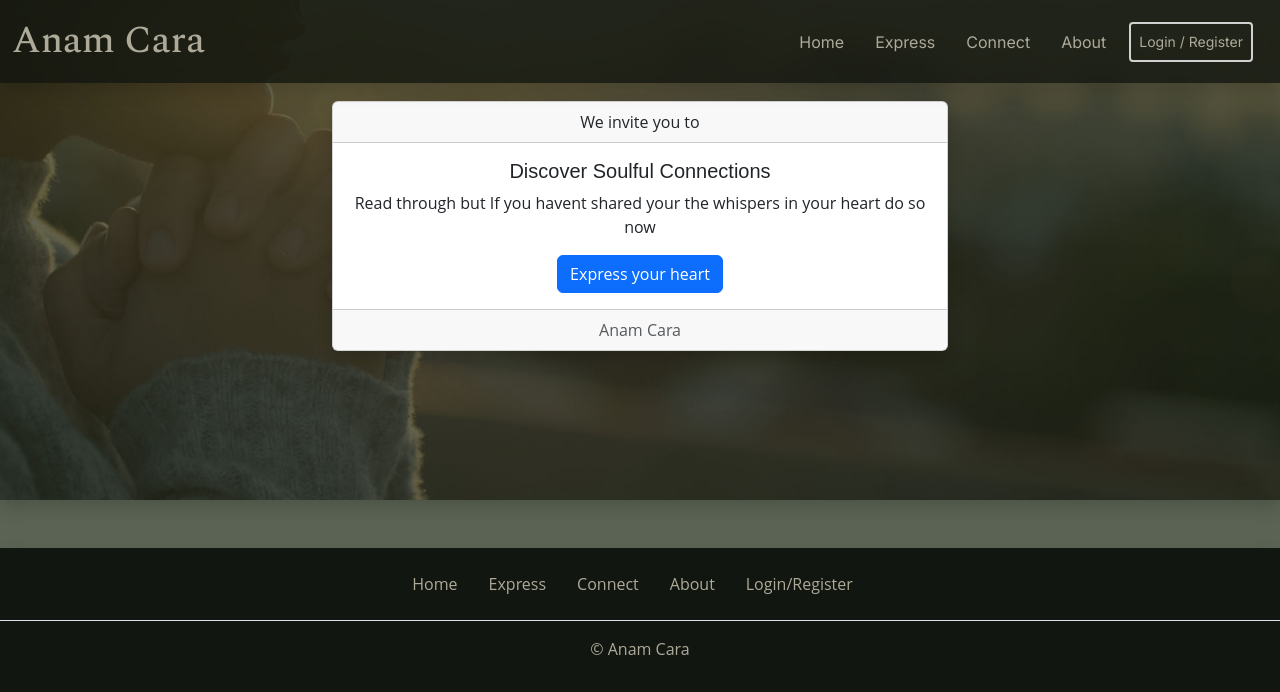
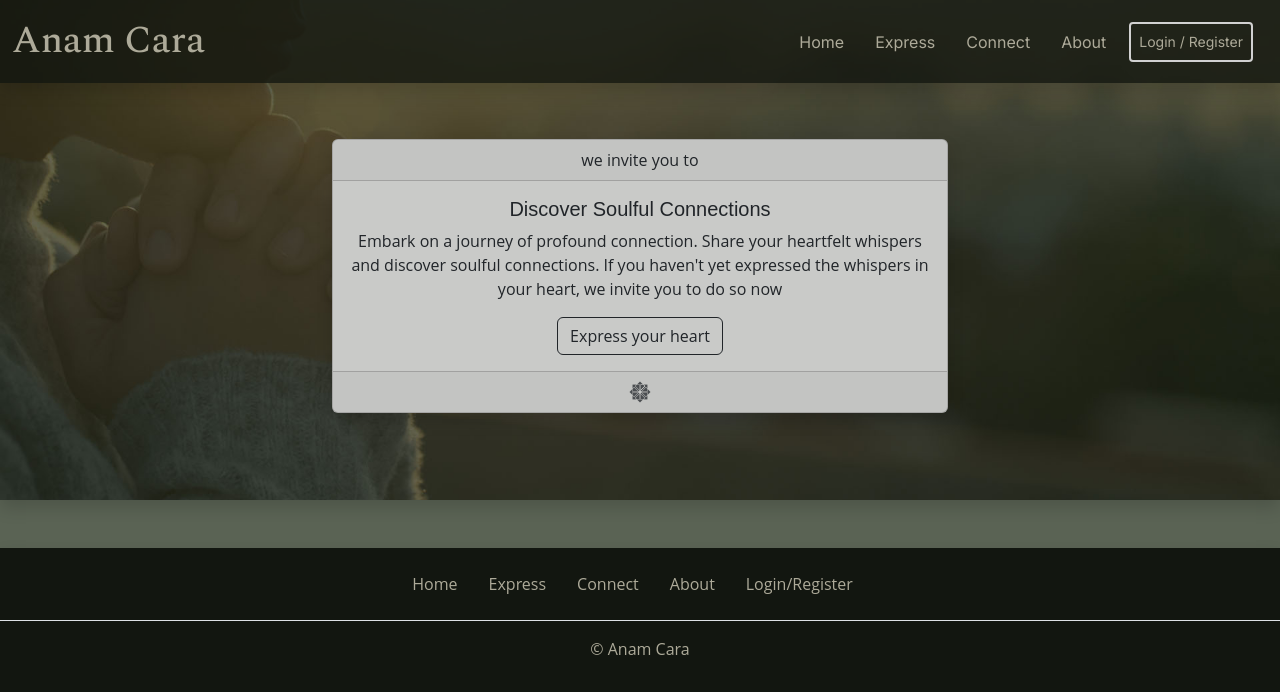
Before and after one commit to PhilEllis/AnamCara-milestone-3, a Flask app: page /notes in a window 1280 px wide. Shown: the top 692 px of the page. Run offline with Flask 3, Linux system fonts and the light colour scheme; data that the repository does not hold is empty; some libraries are stand-ins or nearby versions.

Commit message:
Feat!: Conten add and style add to notes

```diff
--- a/notemanager/static/css/style.css
+++ b/notemanager/static/css/style.css
@@ -135,6 +135,17 @@ h6 {
     margin-right: 0;
     color: #ADAA99;
   }
+
+
+  #notes-hero .card {
+    background-color: rgba(201, 202, 200, 1);
+    margin-top: 100px;
+  }
+
+  #notes-hero .btn:hover {
+    color: #ffd584;
+  }
+
   /*--------------------------------------------------------------
 # Services
 --------------------------------------------------------------*/
@@ -241,6 +252,31 @@ h6 {
     background-color: rgba(90, 99, 84, 1);
   }
 
+  #notes-display .card-header {
+    font-family: "Spectral", sans-serif;
+    font-size: 26px;
+  }
+
+  #notes-display .card {
+    background-color: rgba(241, 240, 240, 0.6);
+  }
+
+  #notes-display li {
+    background-color: rgba(209, 209, 209, 0.7);
+  }
+
+  #notes-display .trash i {
+    color: #151515;
+  }
+
+  #notes-display .trash i:hover {
+    color: #ffd584;
+  }
+
+  #notes-display .btn:hover {
+    color: #ffd584;
+  }
+
 /*--------------------------------------------------------------
   # Notes Add
   --------------------------------------------------------------*/
--- a/notemanager/templates/notes.html
+++ b/notemanager/templates/notes.html
@@ -6,15 +6,16 @@
     <div class="col-6">
       <div class="card text-center mb-5 shadow">
         <div class="card-header">
-          We invite you to
+          we invite you to
         </div>
         <div class="card-body">
           <h5 class="card-title">Discover Soulful Connections</h5>
-          <p class="card-text">Read through but If you havent shared your the whispers in your heart do so now</p>
-          <a href="{{ url_for('add_note') }}" class="btn btn-primary">Express your heart</a>
+          <p class="card-text">Embark on a journey of profound connection. Share your heartfelt whispers and discover
+            soulful connections. If you haven't yet expressed the whispers in your heart, we invite you to do so now</p>
+          <a href="{{ url_for('add_note') }}" class="btn btn-outline-dark">Express your heart</a>
         </div>
         <div class="card-footer text-body-secondary">
-          Anam Cara
+          <i class="fa-brands fa-centos fa-xl"></i>
         </div>
       </div>
     </div>
@@ -47,7 +48,8 @@
             <a href="{{ url_for('edit_note', note_id=note.id) }}" class="btn btn-outline-dark">Update</a>
             {% endif %}
           </div>
-          <div>
+          <i class="fa-brands fa-centos fa-xl"></i>
+          <div class="trash">
             {% if current_user.is_authenticated and current_user.id == note.user_id %}
             <a href="{{ url_for('delete_note', note_id=note.id) }}" class="card-link" data-bs-toggle="modal" data-bs-target="#deleteModal">
             <i class="fa-regular fa-trash-can fa-xl"></i>
```
